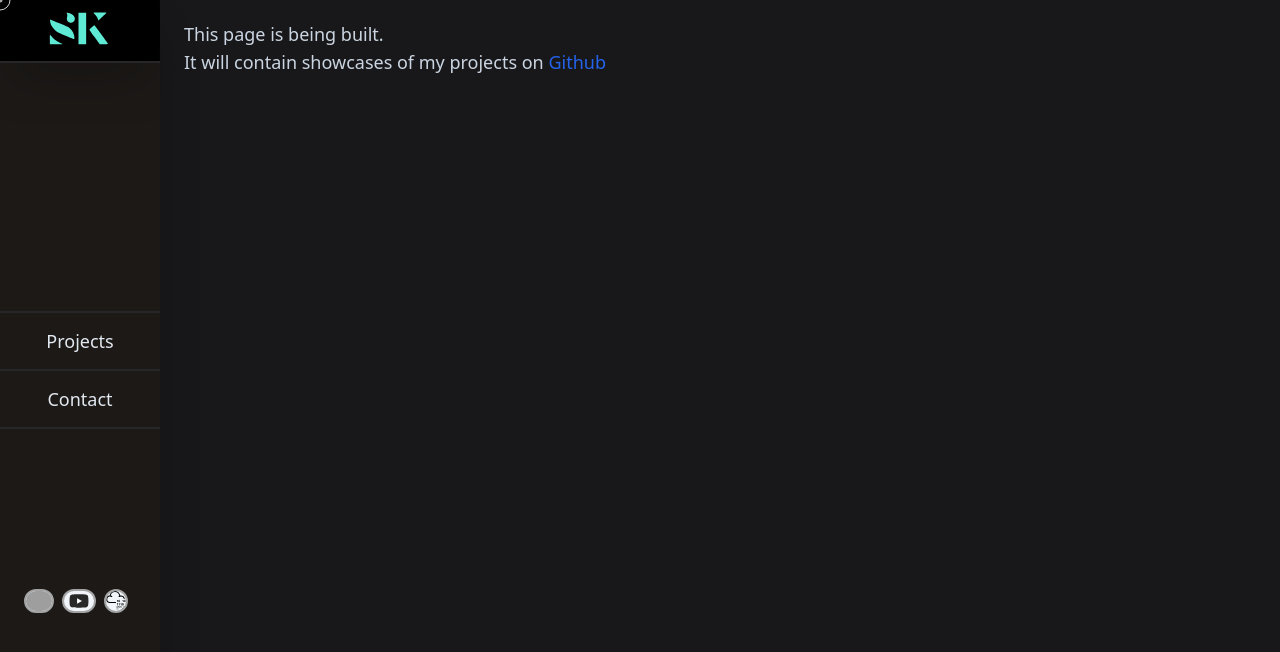
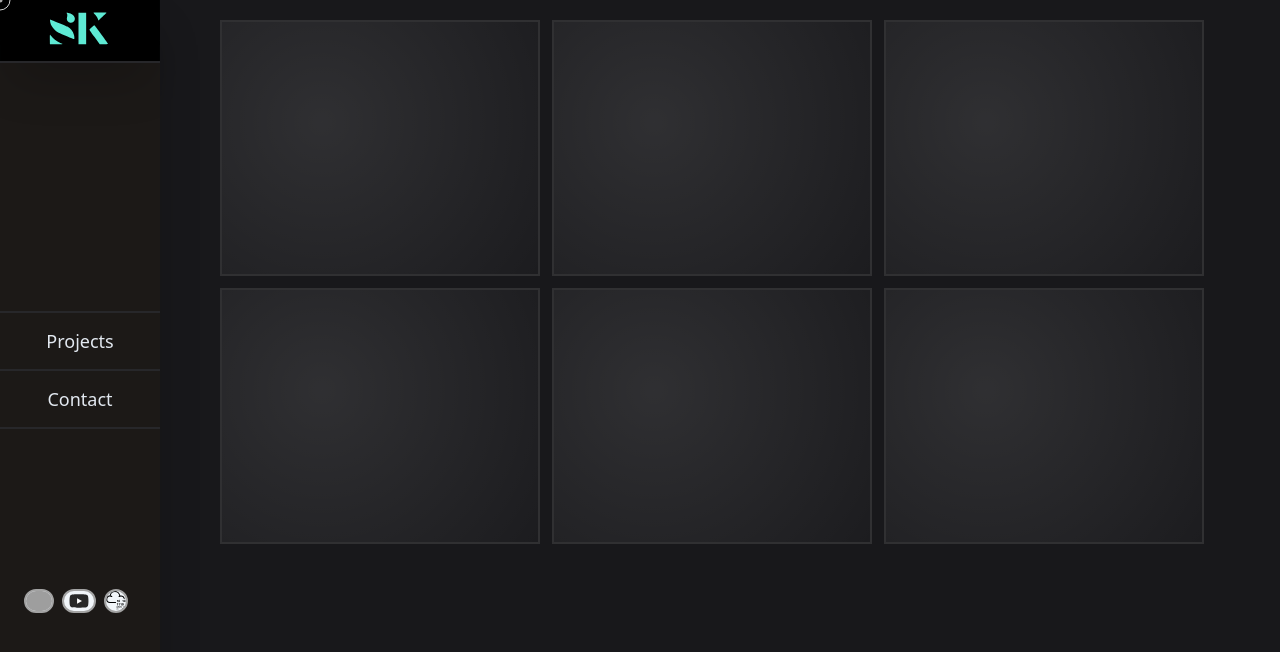
Before and after one commit to StathisKap/stathis-site, a SvelteKit app: page /projects in a window 1280 px wide. Shown: the top 652 px of the page. Built offline with nearby package versions, Linux system fonts and the light colour scheme; grey boxes are pictures that could not be loaded.

Commit message:
Added the cards at the projects page. The radial effect doesn't follow cursor yet

```diff
--- a/src/app.css
+++ b/src/app.css
@@ -14,4 +14,7 @@
     input[type=button],input[type=text],textarea, button, input[type=submit], a{
         @apply cursor-none;
     }
+    body{
+         background-color: rgb(24 24 27)
+    }
 }
--- a/src/routes/projects/+page.svelte
+++ b/src/routes/projects/+page.svelte
@@ -1,12 +1,46 @@
 <script lang="ts">
-    import { fade } from "svelte/transition";
+	import { fade } from 'svelte/transition';
+
+	function handleMouse(e:MouseEvent) {
+		for (const card of document.getElementsByClassName("card") as HTMLCollectionOf<HTMLElement>){
+			const rect = card.getBoundingClientRect(),
+				x = e.clientX - rect.left,
+				y = e.clientY - rect.top;
+
+			card.style.setProperty("--mouse-x", `$(x)px`);
+			card.style.setProperty("--mouse-y", `$(y)px`);
+		}
+	}
 </script>
 
-<div in:fade={{delay: 100}} >
-    <p class="text-lg">
-        This page is being built.
-    </p>
-    <p class="text-lg">
-        It will contain showcases of my projects on <a href="https://github.com/StathisKap" class="font-medium text-blue-600 dark:text-blue-500 hover:underline">Github</a>
-    </p>
+
+<div
+	in:fade={{ delay: 100 }}
+	class="flex flex-wrap gap-3 max-w-full w-auto justify-center items-center"
+>
+	<div class="h-64 w-80 bg-zinc-900 border-2 border-white border-opacity-10 cursor-none relative card" />
+	<div class="h-64 w-80 bg-zinc-900 border-2 border-white border-opacity-10 cursor-none relative card" />
+	<div class="h-64 w-80 bg-zinc-900 border-2 border-white border-opacity-10 cursor-none relative card" />
+	<div class="h-64 w-80 bg-zinc-900 border-2 border-white border-opacity-10 cursor-none relative card" />
+	<div class="h-64 w-80 bg-zinc-900 border-2 border-white border-opacity-10 cursor-none relative card" />
+	<div class="h-64 w-80 bg-zinc-900 border-2 border-white border-opacity-10 cursor-none relative card" />
 </div>
+
+<style>
+	.card::before {
+		background: radial-gradient(
+/*			800px circle at var(--mouse-x) var(--mouse-y), */
+			800px circle at 100px 100px,
+			rgba(255, 255, 255, 0.1),
+			transparent 40%
+		);
+		height: 100%;
+		width: 100%;
+		left: 0px;
+		top: 0px;
+		position: absolute;
+		content: '';
+		border-radius: inherit;
+		z-index: 2;
+	}
+</style>
```
Also changed, not shown: src/routes/+layout.svelte (line endings or trailing spaces).
